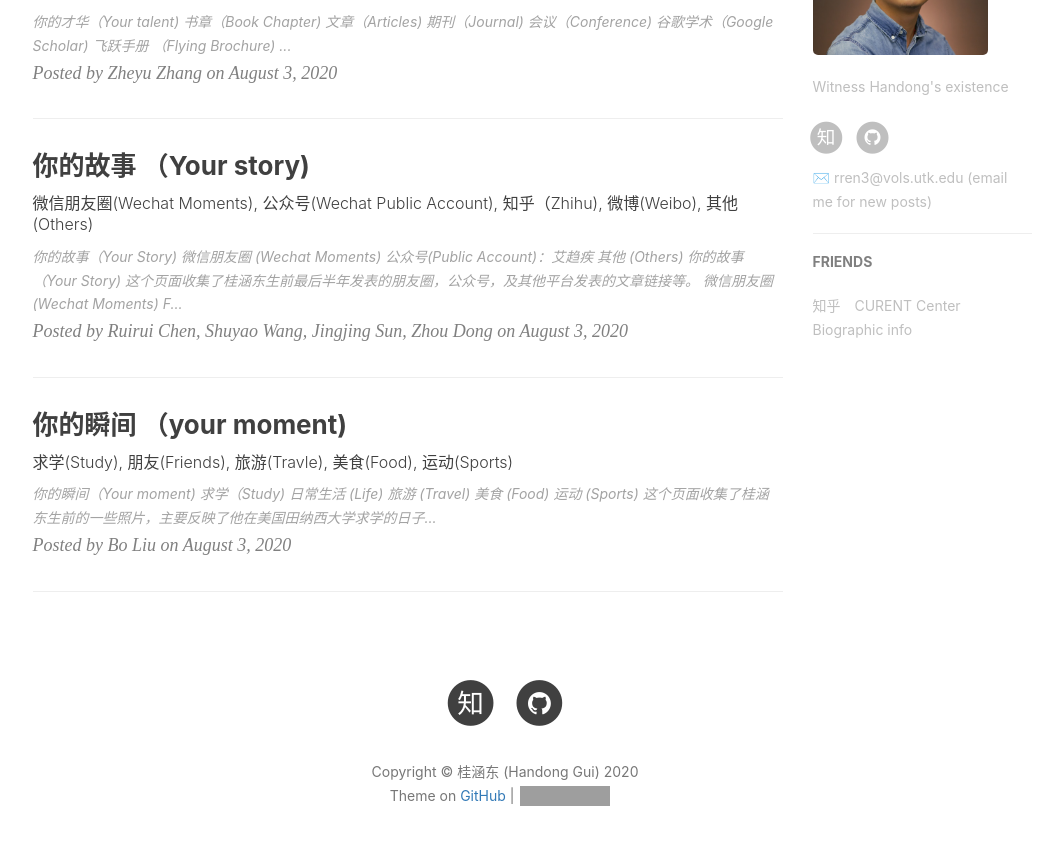
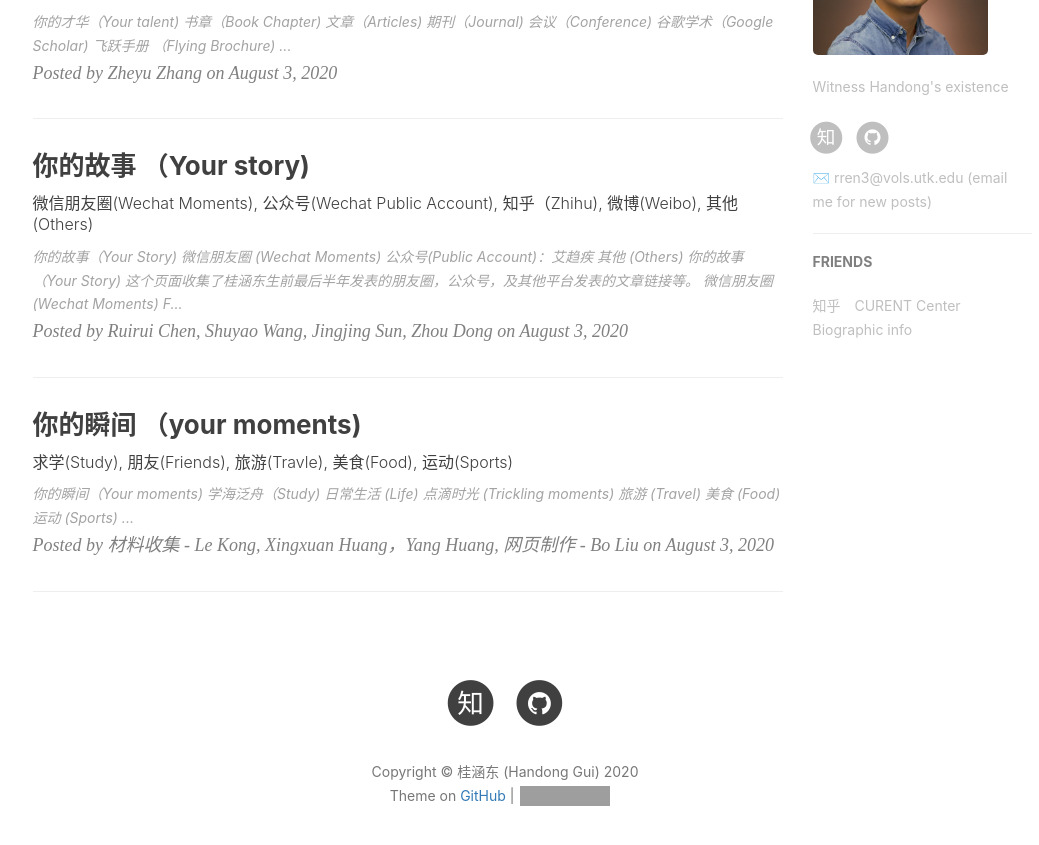
Before and after one commit to HandongGui/HandongGui.github.io, a Jekyll site: the page built from index.html, in a window 1280 px wide and 900 px high, scrolled down 711 px. Shown: the top 845 px of the window, without its empty margins (135-1174 px from the left). Built offline with Jekyll 4.4.1, drawn with Linux system fonts in a browser that asks for light colours; nearby versions of some CDN libraries; the list of posts is cut into pages by our own code; comment, search, counter and statistics services are not loaded; grey boxes are pictures that could not be loaded.

Commit message:
Update 2020-08-03-Moment.md

```diff
--- a/_posts/2020-08-03-Moment.md
+++ b/_posts/2020-08-03-Moment.md
@@ -1,9 +1,9 @@
 ---
 layout:     post
-title:      你的瞬间 （your moment)
+title:      你的瞬间 （your moments)
 subtitle:   求学(Study), 朋友(Friends), 旅游(Travle), 美食(Food), 运动(Sports)
 date:       2020-08-03
-author:     Bo Liu
+author:     材料收集 - Le Kong, Xingxuan Huang，Yang Huang, 网页制作 - Bo Liu
 header-img: img/pe.png
 catalog: true
 password: true
@@ -17,9 +17,9 @@ tags:
 
 > 这个页面收集了桂涵东生前的一些照片，主要反映了他在美国田纳西大学求学的日子。包含了他学术活动的照片，平日的生活照片（比如和好友相聚，和大家游玩爬山，去各地旅游，各个大学实验室参观，自己烹制或者去各地体验的美食，平日运动活动等）。
 
-# 你的瞬间（Your moment)
+# 你的瞬间（Your moments)
 
-## 求学（Study)
+## 学海泛舟（Study)
 模板测试：
 <table>
     <tr>
@@ -34,6 +34,8 @@ tags:
 
 ## 日常生活 (Life)
 
+### 点滴时光 (Trickling moments)
+
 ### 旅游 (Travel)
 
 ### 美食 (Food)
```
